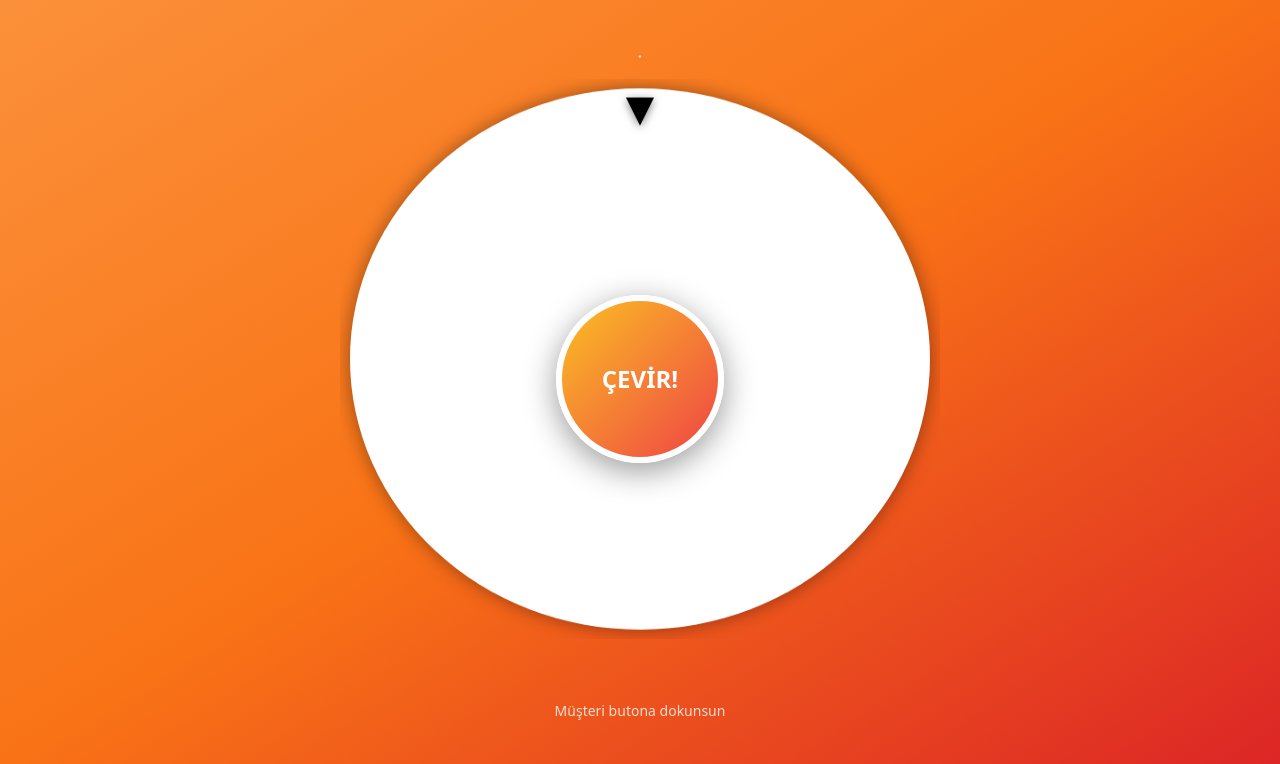
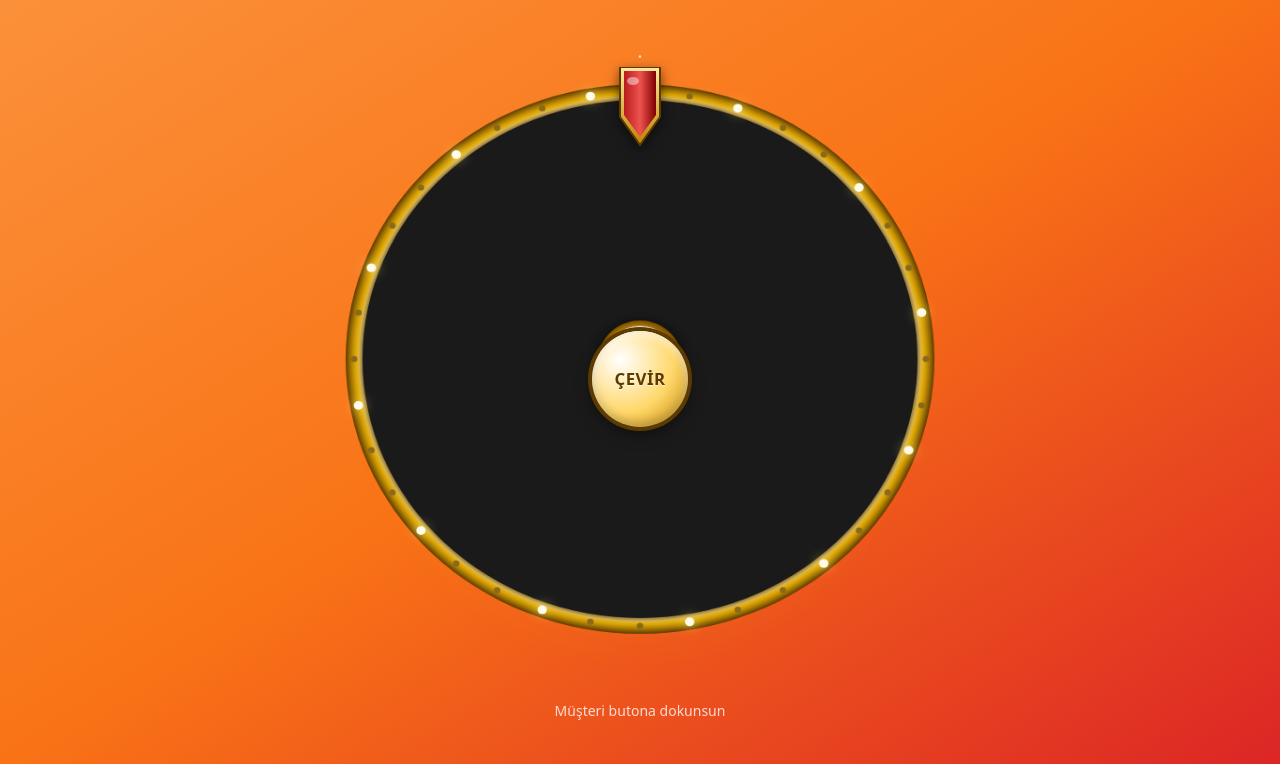
Before and after one commit to ahmeterhancy-cpu/hediye-carki, a PHP site: page /staff/spin in a window 1280 px wide. Shown: the part 36-800 px from the top of the page. Run offline with PHP 8.4, Linux system fonts and the light colour scheme; the visitor is signed in with stand-in values (Sample User, id 1); data that the repository does not hold is empty; some libraries are stand-ins or nearby versions.

Commit message:
fix(wheel): doğru pointer açısı + gerçekçi çarkıfelek UI
Kritik bug:
- WheelEngine::calculateTargetAngle: pointer üstte (270°) ama formül 360°
  hesaplıyordu. Animasyon yanlış dilimde duruyor, API başka kazanan diyordu.
  Yeni formül: rotation = (270 - center + 360) % 360 + 5*360
  8/8 dilim için doğrulandı.

UI iyileştirmeleri (wheel.js komple yenilendi):
- Konik radial gradient dilimler (parlak merkez, koyu kenar)
- Beyaz altın separator çizgiler (3px)
- Dış altın halka (radial gradient + iç gölge)
- 36 LED noktası dış kenarda (animasyonlu yanıp sönme)
- Metalik altın hub (merkez)
- Outlined text (siyah stroke + beyaz fill, daha okunaklı)
- Ease-out quintic (daha doğal yavaşlama)

Spin sayfası UI:
- 3D SVG pointer (altın çerçeveli kırmızı ok)
- Metalik altın spin butonu (radial gradient + iç gölge)
- Çark etrafında glow pulse animasyonu

Co-Authored-By: Claude Sonnet 4.6 <noreply@anthropic.com>

```diff
--- a/app/Views/staff/spin.php
+++ b/app/Views/staff/spin.php
@@ -3,35 +3,68 @@
 #wheelWrapper {
   position: relative;
   display: inline-block;
-  width: min(85vw, 75vh, 600px);
+  width: min(85vw, 75vh, 640px);
   aspect-ratio: 1 / 1;
 }
 #wheelCanvas { width: 100%; height: 100%; display: block; }
+
 #spinBtn {
-  width: 28%; height: 28%;
+  width: 16%; height: 16%;
   border-radius: 50%;
-  background: linear-gradient(135deg, #FBBF24, #EF4444);
-  box-shadow: 0 8px 32px rgba(0,0,0,0.4);
-  font-size: clamp(1rem, 3vw, 1.5rem);
+  background: radial-gradient(circle at 30% 30%, #FFFFFF, #FFD86B 55%, #C28200);
+  box-shadow:
+    0 0 0 4px #5c3a00,
+    0 6px 16px rgba(0,0,0,0.5),
+    inset 0 -4px 8px rgba(0,0,0,0.2),
+    inset 0 4px 8px rgba(255,255,255,0.7);
+  font-size: clamp(0.7rem, 1.6vw, 1.05rem);
   font-weight: 900;
-  color: white;
-  border: 6px solid white;
+  letter-spacing: 0.5px;
+  color: #5c3a00;
+  text-shadow: 0 1px 0 rgba(255,255,255,0.6);
+  border: none;
   cursor: pointer;
-  transition: transform 0.1s;
+  transition: transform 0.1s, box-shadow 0.1s;
   position: absolute;
   top: 50%; left: 50%;
   transform: translate(-50%, -50%);
   z-index: 10;
+  outline: none;
 }
-#spinBtn:active { transform: translate(-50%, -50%) scale(0.95); }
-#spinBtn:disabled { opacity: 0.6; cursor: not-allowed; }
+#spinBtn:active {
+  transform: translate(-50%, -50%) scale(0.93);
+  box-shadow:
+    0 0 0 4px #5c3a00,
+    0 3px 8px rgba(0,0,0,0.5),
+    inset 0 4px 8px rgba(0,0,0,0.25);
+}
+#spinBtn:disabled { opacity: 0.7; cursor: not-allowed; }
+
+/* Gerçekçi pointer — 3D efektli ok */
 #pointer {
   position: absolute;
-  top: -8px; left: 50%;
+  top: -2%;
+  left: 50%;
   transform: translateX(-50%);
-  font-size: clamp(2rem, 5vw, 3rem);
-  filter: drop-shadow(0 2px 4px rgba(0,0,0,0.5));
-  z-index: 5;
+  width: clamp(28px, 6vw, 50px);
+  height: clamp(48px, 10vw, 80px);
+  z-index: 20;
+  filter: drop-shadow(0 4px 6px rgba(0,0,0,0.55));
+}
+
+/* Çark glow */
+#wheelWrapper::before {
+  content: '';
+  position: absolute;
+  inset: -10px;
+  border-radius: 50%;
+  background: radial-gradient(circle, rgba(255,215,0,0.35) 0%, transparent 65%);
+  z-index: -1;
+  animation: wheelPulse 2.5s ease-in-out infinite;
+}
+@keyframes wheelPulse {
+  0%, 100% { opacity: 0.55; transform: scale(1); }
+  50%      { opacity: 0.85; transform: scale(1.04); }
 }
 </style>
 
@@ -44,9 +77,29 @@
   </p>
 
   <div id="wheelWrapper">
-    <canvas id="wheelCanvas" width="600" height="600"></canvas>
-    <button id="spinBtn">ÇEVİR!</button>
-    <div id="pointer">▼</div>
+    <canvas id="wheelCanvas" width="640" height="640"></canvas>
+    <button id="spinBtn">ÇEVİR</button>
+
+    <!-- 3D pointer (SVG) -->
+    <svg id="pointer" viewBox="0 0 50 80" xmlns="http://www.w3.org/2000/svg">
+      <defs>
+        <linearGradient id="ptrGrad" x1="0" x2="1" y1="0" y2="0">
+          <stop offset="0"   stop-color="#B71C1C"/>
+          <stop offset="0.5" stop-color="#EF5350"/>
+          <stop offset="1"   stop-color="#7F0000"/>
+        </linearGradient>
+        <linearGradient id="ptrGold" x1="0" x2="0" y1="0" y2="1">
+          <stop offset="0" stop-color="#FFE9A0"/>
+          <stop offset="1" stop-color="#C28200"/>
+        </linearGradient>
+      </defs>
+      <!-- Çerçeve (altın) -->
+      <path d="M5 0 H45 V50 L25 78 L5 50 Z" fill="url(#ptrGold)" stroke="#5c3a00" stroke-width="2"/>
+      <!-- İç (kırmızı) -->
+      <path d="M9 4 H41 V48 L25 70 L9 48 Z" fill="url(#ptrGrad)"/>
+      <!-- Parlak nokta -->
+      <ellipse cx="18" cy="14" rx="6" ry="4" fill="rgba(255,255,255,0.45)"/>
+    </svg>
   </div>
 
   <p class="text-white/80 text-sm mt-4">Müşteri butona dokunsun</p>
```
Also changed, not shown: app/Services/WheelEngine.php (+9 -2 lines), public/assets/js/wheel.js.
